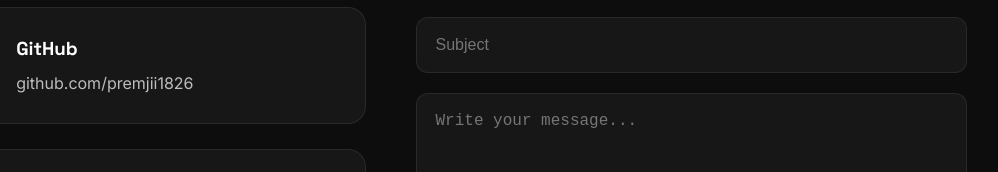
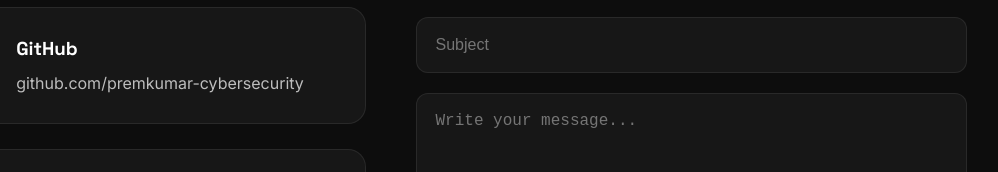
Before and after one commit to premkumar-cybersecurity/Prem-portfolio, a plain HTML site: page PORTFOLIO/index.html in a window 1280 px wide. Shown: the part 10013-10185 px from the top of the page, 185-1183 px from the left. Drawn offline with Linux system fonts and the light colour scheme.

Commit message:
Completed Phase 2 portfolio improvements

```diff
--- a/PORTFOLIO/index.html
+++ b/PORTFOLIO/index.html
@@ -89,7 +89,7 @@
 
                 </a>
 
-                <a href="https://github.com/premjii1826" data-name="GitHub" target="_blank">
+                <a href="https://github.com/premkumar-cybersecurity" data-name="GitHub" target="_blank">
 
                     <i class="fab fa-github"></i>
 
@@ -467,7 +467,7 @@
 
                         <a href="#" class="project-btn">Live Demo</a>
 
-                        <a href="https://github.com/premjii1826" target="_blank" class="project-btn outline">
+                        <a href="https://github.com/premkumar-cybersecurity" target="_blank" class="project-btn outline">
 
                             GitHub
 
@@ -901,9 +901,9 @@
 
                         <h3>GitHub</h3>
 
-                        <a href="https://github.com/premjii1826" target="_blank">
+                        <a href="https://github.com/premkumar-cybersecurity" target="_blank">
 
-                            github.com/premjii1826
+                            github.com/premkumar-cybersecurity
 
                         </a>
 
```
